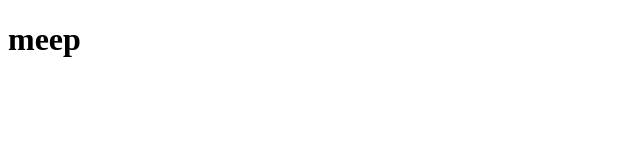
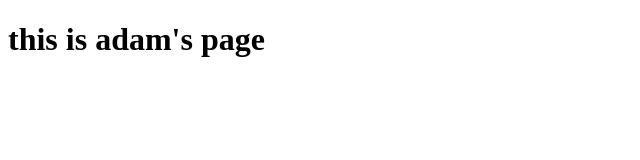
Before and after one commit to ajb413/testing, a plain HTML site: page index.html in a window 1280 px wide. Shown: the whole page, without its empty margins (0-640 px from the left). Drawn offline with Linux system fonts and the light colour scheme.

Commit message:
edited homepage

```diff
--- a/index.html
+++ b/index.html
@@ -4,6 +4,6 @@
 <title>Adam's page</title>
 </head>
 <body>
-<h1> meep</h1>
+<h1> this is adam's page</h1>
 </body>
 </html>
```
